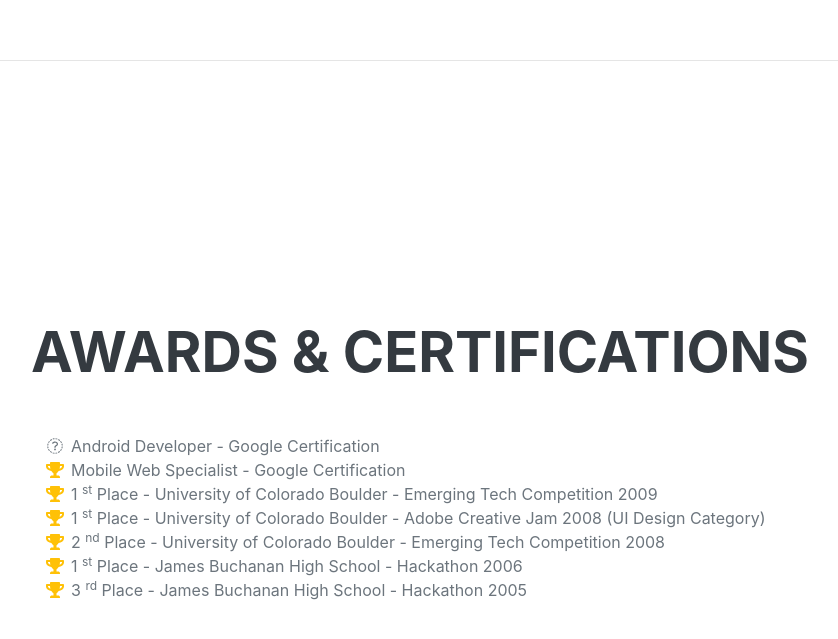
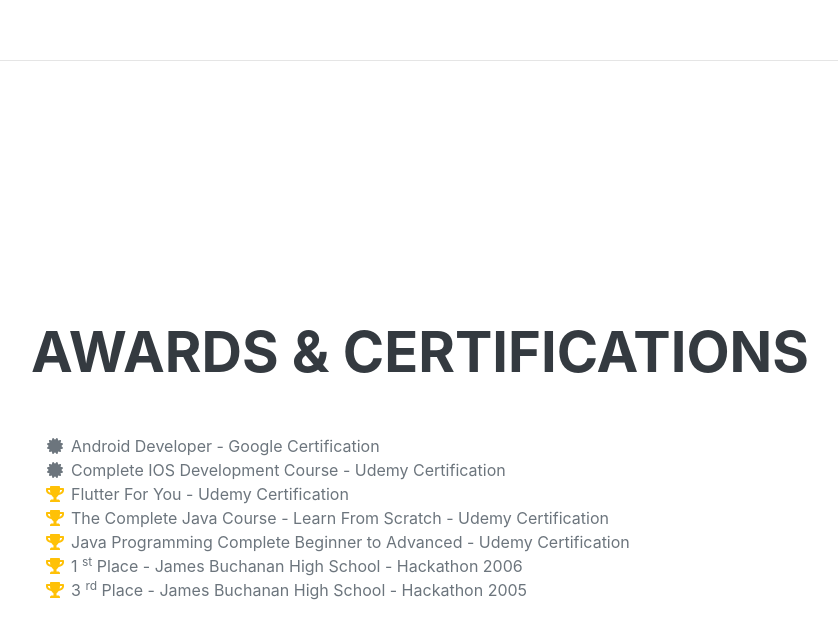
Before and after one commit to a-ergul/a-ergul.github.io, a plain HTML site: page index.html in a window 1280 px wide. Shown: the part 4349-4988 px from the top of the page, without its empty margins (289-1127 px from the left). Drawn offline with nearby package versions, Linux system fonts and the light colour scheme; a web font is replaced by a local one.

Commit message:
Update index.html

```diff
--- a/index.html
+++ b/index.html
@@ -177,30 +177,25 @@
                     <h2 class="mb-5">Awards & Certifications</h2>
                     <ul class="fa-ul mb-0">
                         <li>
-                            <span class="fa-li"><i class="far fa-file-certificate"></i></span>
+                            <span class="fa-li"><i class="fas fa-certificate"></i></span>
                            Android Developer - Google Certification
                         </li>
                         <li>
-                            <span class="fa-li"><i class="fas fa-trophy text-warning"></i></span>
-                            Mobile Web Specialist - Google Certification
+                            <span class="fa-li"><i class="fas fa-certificate"></i></span>
+                            Complete IOS Development Course - Udemy Certification
                         </li>
                         <li>
                             <span class="fa-li"><i class="fas fa-trophy text-warning"></i></span>
-                            1
-                            <sup>st</sup>
-                            Place - University of Colorado Boulder - Emerging Tech Competition 2009
+                            Flutter For You - Udemy Certification
                         </li>
                         <li>
                             <span class="fa-li"><i class="fas fa-trophy text-warning"></i></span>
-                            1
-                            <sup>st</sup>
-                            Place - University of Colorado Boulder - Adobe Creative Jam 2008 (UI Design Category)
+
+                           The Complete Java Course - Learn From Scratch - Udemy Certification
                         </li>
                         <li>
                             <span class="fa-li"><i class="fas fa-trophy text-warning"></i></span>
-                            2
-                            <sup>nd</sup>
-                            Place - University of Colorado Boulder - Emerging Tech Competition 2008
+                           Java Programming Complete Beginner to Advanced - Udemy Certification
                         </li>
                         <li>
                             <span class="fa-li"><i class="fas fa-trophy text-warning"></i></span>
```
